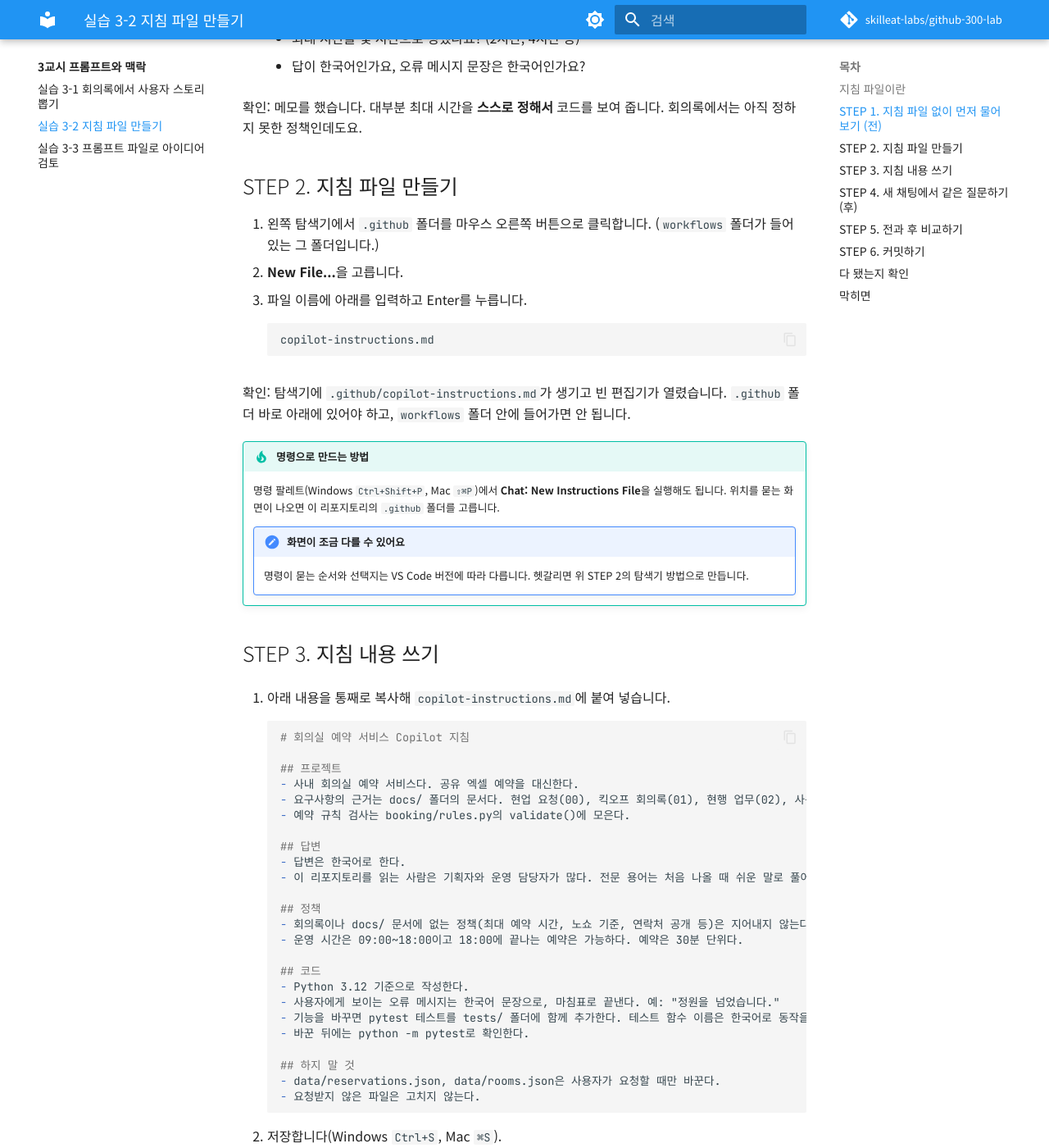
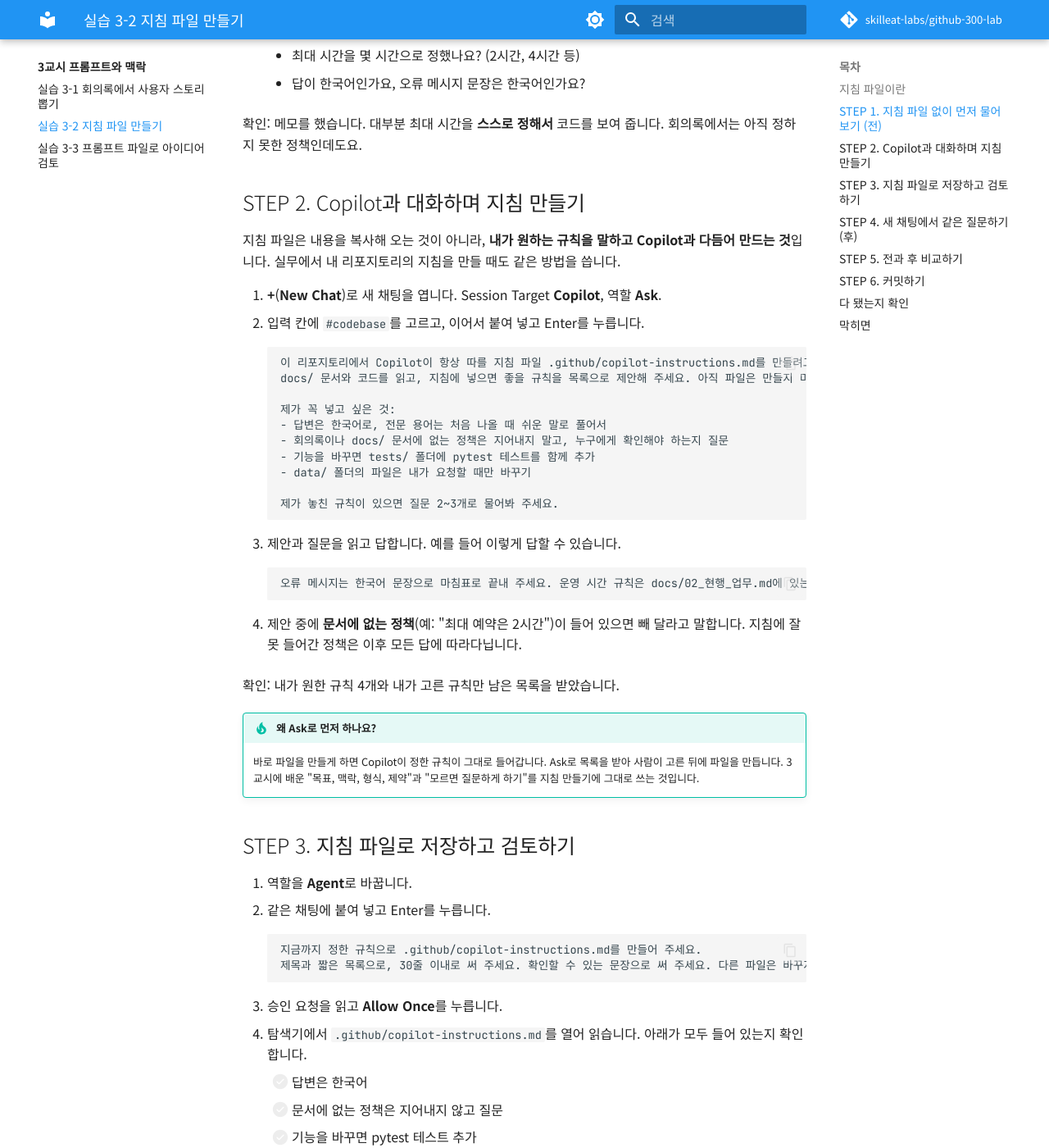
Before and after one commit to skilleat-labs/github-300-lab, an MkDocs documentation site: the page built from docs/class3/lab-2.md, in a window 1280 px wide and 1400 px high, scrolled down 1101 px. Shown: the whole window at 82% size. Built offline with MkDocs 1.6.1 and Material for MkDocs 9.7.7, drawn with Linux system fonts in a browser that asks for light colours; comment, search, counter and statistics services are not loaded; some of the changed text lies outside the part shown.

Commit message:
3-2 지침 파일을 Copilot과 대화하며 만들고 사람이 검토하도록 변경
Co-Authored-By: Claude Opus 5.5 <noreply@anthropic.com>

````diff
--- a/docs/class3/lab-2.md
+++ b/docs/class3/lab-2.md
@@ -1,7 +1,7 @@
 # 실습 3-2. 지침 파일 만들기
 
 !!! abstract "이 실습에서 할 일"
-    - 리포지토리에 **지침 파일** `.github/copilot-instructions.md`를 만듭니다.
+    - 내가 원하는 규칙을 말하고 Copilot과 대화하며 **지침 파일** `.github/copilot-instructions.md`를 만듭니다. 결과는 사람이 검토합니다.
     - 지침 파일이 없을 때와 있을 때, 같은 질문에 대한 Copilot 답을 비교합니다.
     - 응답의 **References**에서 지침 파일이 실제로 쓰였는지 확인하고 커밋합니다.
 
@@ -64,61 +64,97 @@
 
 확인: 메모를 했습니다. 대부분 최대 시간을 **스스로 정해서** 코드를 보여 줍니다. 회의록에서는 아직 정하지 못한 정책인데도요.
 
-## STEP 2. 지침 파일 만들기
+## STEP 2. Copilot과 대화하며 지침 만들기
 
-1. 왼쪽 탐색기에서 `.github` 폴더를 마우스 오른쪽 버튼으로 클릭합니다. (`workflows` 폴더가 들어 있는 그 폴더입니다.)
-2. **New File...**을 고릅니다.
-3. 파일 이름에 아래를 입력하고 Enter를 누릅니다.
+지침 파일은 내용을 복사해 오는 것이 아니라, **내가 원하는 규칙을 말하고 Copilot과 다듬어 만드는 것**입니다. 실무에서 내 리포지토리의 지침을 만들 때도 같은 방법을 씁니다.
+
+1. **+**(**New Chat**)로 새 채팅을 엽니다. Session Target **Copilot**, 역할 **Ask**.
+2. 입력 칸에 `#codebase`를 고르고, 이어서 붙여 넣고 Enter를 누릅니다.
 
     ```text
-    copilot-instructions.md
+    이 리포지토리에서 Copilot이 항상 따를 지침 파일 .github/copilot-instructions.md를 만들려고 합니다.
+    docs/ 문서와 코드를 읽고, 지침에 넣으면 좋을 규칙을 목록으로 제안해 주세요. 아직 파일은 만들지 마세요.
+
+    제가 꼭 넣고 싶은 것:
+    - 답변은 한국어로, 전문 용어는 처음 나올 때 쉬운 말로 풀어서
+    - 회의록이나 docs/ 문서에 없는 정책은 지어내지 말고, 누구에게 확인해야 하는지 질문
+    - 기능을 바꾸면 tests/ 폴더에 pytest 테스트를 함께 추가
+    - data/ 폴더의 파일은 내가 요청할 때만 바꾸기
+
+    제가 놓친 규칙이 있으면 질문 2~3개로 물어봐 주세요.
     ```
 
-확인: 탐색기에 `.github/copilot-instructions.md`가 생기고 빈 편집기가 열렸습니다. `.github` 폴더 바로 아래에 있어야 하고, `workflows` 폴더 안에 들어가면 안 됩니다.
+3. 제안과 질문을 읽고 답합니다. 예를 들어 이렇게 답할 수 있습니다.
 
-!!! tip "명령으로 만드는 방법"
-    명령 팔레트(Windows `Ctrl+Shift+P`, Mac `⇧⌘P`)에서 **Chat: New Instructions File**을 실행해도 됩니다. 위치를 묻는 화면이 나오면 이 리포지토리의 `.github` 폴더를 고릅니다.
-
-    !!! note "화면이 조금 다를 수 있어요"
-        명령이 묻는 순서와 선택지는 VS Code 버전에 따라 다릅니다. 헷갈리면 위 STEP 2의 탐색기 방법으로 만듭니다.
-
-## STEP 3. 지침 내용 쓰기
-
-1. 아래 내용을 통째로 복사해 `copilot-instructions.md`에 붙여 넣습니다.
-
-    ```markdown
-    # 회의실 예약 서비스 Copilot 지침
-
-    ## 프로젝트
-    - 사내 회의실 예약 서비스다. 공유 엑셀 예약을 대신한다.
-    - 요구사항의 근거는 docs/ 폴더의 문서다. 현업 요청(00), 킥오프 회의록(01), 현행 업무(02), 사용자 스토리(03).
-    - 예약 규칙 검사는 booking/rules.py의 validate()에 모은다.
-
-    ## 답변
-    - 답변은 한국어로 한다.
-    - 이 리포지토리를 읽는 사람은 기획자와 운영 담당자가 많다. 전문 용어는 처음 나올 때 쉬운 말로 풀어 쓴다.
-
-    ## 정책
-    - 회의록이나 docs/ 문서에 없는 정책(최대 예약 시간, 노쇼 기준, 연락처 공개 등)은 지어내지 않는다. 정해지지 않았다고 알리고, 누구에게 확인해야 하는지 질문한다.
-    - 운영 시간은 09:00~18:00이고 18:00에 끝나는 예약은 가능하다. 예약은 30분 단위다.
-
-    ## 코드
-    - Python 3.12 기준으로 작성한다.
-    - 사용자에게 보이는 오류 메시지는 한국어 문장으로, 마침표로 끝낸다. 예: "정원을 넘었습니다."
-    - 기능을 바꾸면 pytest 테스트를 tests/ 폴더에 함께 추가한다. 테스트 함수 이름은 한국어로 동작을 설명한다. 예: test_정원을_넘으면_막는다
-    - 바꾼 뒤에는 python -m pytest로 확인한다.
-
-    ## 하지 말 것
-    - data/reservations.json, data/rooms.json은 사용자가 요청할 때만 바꾼다.
-    - 요청받지 않은 파일은 고치지 않는다.
+    ```text
+    오류 메시지는 한국어 문장으로 마침표로 끝내 주세요. 운영 시간 규칙은 docs/02_현행_업무.md에 있는 그대로 넣어 주세요. 나머지는 제안대로 좋습니다.
     ```
 
-2. 저장합니다(Windows `Ctrl+S`, Mac `⌘S`).
+4. 제안 중에 **문서에 없는 정책**(예: "최대 예약은 2시간")이 들어 있으면 빼 달라고 말합니다. 지침에 잘못 들어간 정책은 이후 모든 답에 따라다닙니다.
 
-확인: 편집기 탭의 파일 이름 옆 동그라미(저장 안 됨 표시)가 사라졌습니다.
+확인: 내가 원한 규칙 4개와 내가 고른 규칙만 남은 목록을 받았습니다.
+
+!!! tip "왜 Ask로 먼저 하나요?"
+    바로 파일을 만들게 하면 Copilot이 정한 규칙이 그대로 들어갑니다. Ask로 목록을 받아 사람이 고른 뒤에 파일을 만듭니다. 3교시에 배운 "목표, 맥락, 형식, 제약"과 "모르면 질문하게 하기"를 지침 만들기에 그대로 쓰는 것입니다.
+
+## STEP 3. 지침 파일로 저장하고 검토하기
+
+1. 역할을 **Agent**로 바꿉니다.
+2. 같은 채팅에 붙여 넣고 Enter를 누릅니다.
+
+    ```text
+    지금까지 정한 규칙으로 .github/copilot-instructions.md를 만들어 주세요.
+    제목과 짧은 목록으로, 30줄 이내로 써 주세요. 확인할 수 있는 문장으로 써 주세요. 다른 파일은 바꾸지 마세요.
+    ```
+
+3. 승인 요청을 읽고 **Allow Once**를 누릅니다.
+4. 탐색기에서 `.github/copilot-instructions.md`를 열어 읽습니다. 아래가 모두 들어 있는지 확인합니다.
+    - [ ] 답변은 한국어
+    - [ ] 문서에 없는 정책은 지어내지 않고 질문
+    - [ ] 기능을 바꾸면 pytest 테스트 추가
+    - [ ] data/ 파일은 요청할 때만 변경
+    - [ ] 정하지 않은 정책(최대 예약 시간 같은 것)이 **규칙으로 들어가 있지 않음**
+5. 고칠 곳이 있으면 편집기에서 직접 고치거나, Chat에 고칠 점을 말합니다. 저장합니다(Windows `Ctrl+S`, Mac `⌘S`).
+
+확인: `.github` 폴더 바로 아래에 `copilot-instructions.md`가 있고(`workflows` 폴더 안이 아님), 위 체크가 모두 됩니다.
 
 !!! tip "지침은 짧고 구체적으로"
     지침 파일은 모든 채팅에 함께 들어갑니다. 길게 쓰면 맥락을 차지하고, 애매하게 쓰면 지켜지지 않습니다. "좋은 코드를 써라"보다 "오류 메시지는 한국어 문장으로, 마침표로 끝낸다"처럼 확인할 수 있게 씁니다.
+
+??? example "참고 예시: 다 만든 지침 파일은 이런 모습입니다"
+    내 결과와 비교해 봅니다. 시간이 모자라면 이 내용을 `.github/copilot-instructions.md`에 붙여 넣고 다음 STEP으로 가도 됩니다.
+
+    ```markdown
+        # 회의실 예약 서비스 Copilot 지침
+
+        ## 프로젝트
+        - 사내 회의실 예약 서비스다. 공유 엑셀 예약을 대신한다.
+        - 요구사항의 근거는 docs/ 폴더의 문서다. 현업 요청(00), 킥오프 회의록(01), 현행 업무(02), 사용자 스토리(03).
+        - 예약 규칙 검사는 booking/rules.py의 validate()에 모은다.
+
+        ## 답변
+        - 답변은 한국어로 한다.
+        - 이 리포지토리를 읽는 사람은 기획자와 운영 담당자가 많다. 전문 용어는 처음 나올 때 쉬운 말로 풀어 쓴다.
+
+        ## 정책
+        - 회의록이나 docs/ 문서에 없는 정책(최대 예약 시간, 노쇼 기준, 연락처 공개 등)은 지어내지 않는다. 정해지지 않았다고 알리고, 누구에게 확인해야 하는지 질문한다.
+        - 운영 시간은 09:00~18:00이고 18:00에 끝나는 예약은 가능하다. 예약은 30분 단위다.
+
+        ## 코드
+        - Python 3.12 기준으로 작성한다.
+        - 사용자에게 보이는 오류 메시지는 한국어 문장으로, 마침표로 끝낸다. 예: "정원을 넘었습니다."
+        - 기능을 바꾸면 pytest 테스트를 tests/ 폴더에 함께 추가한다. 테스트 함수 이름은 한국어로 동작을 설명한다. 예: test_정원을_넘으면_막는다
+        - 바꾼 뒤에는 python -m pytest로 확인한다.
+
+        ## 하지 말 것
+        - data/reservations.json, data/rooms.json은 사용자가 요청할 때만 바꾼다.
+        - 요청받지 않은 파일은 고치지 않는다.
+    ```
+
+??? tip "파일을 직접 만들거나 명령으로 만들려면"
+    - 탐색기에서 `.github` 폴더를 오른쪽 클릭 → **New File...** → `copilot-instructions.md`
+    - 명령 팔레트에서 **Chat: New Instructions File**
+    - Session Target **Local** 채팅에서는 `/create-instructions` 명령으로 Copilot이 지침 파일 만들기를 도와줍니다.
 
 ## STEP 4. 새 채팅에서 같은 질문하기 (후)
 
@@ -164,6 +200,8 @@ STEP 1에서 메모한 것과 비교합니다.
 
 ## 다 됐는지 확인
 
+- [ ] Copilot에게 규칙을 제안받고, 내가 고른 규칙으로 지침 파일을 만들었습니다.
+- [ ] 문서에 없는 정책이 지침에 들어가지 않았는지 검토했습니다.
 - [ ] `.github/copilot-instructions.md`가 `.github` 바로 아래에 있습니다.
 - [ ] 새 채팅의 **References**에서 지침 파일을 확인했습니다.
 - [ ] 같은 질문에 대해 지침 전과 후의 답을 비교했습니다.
````
